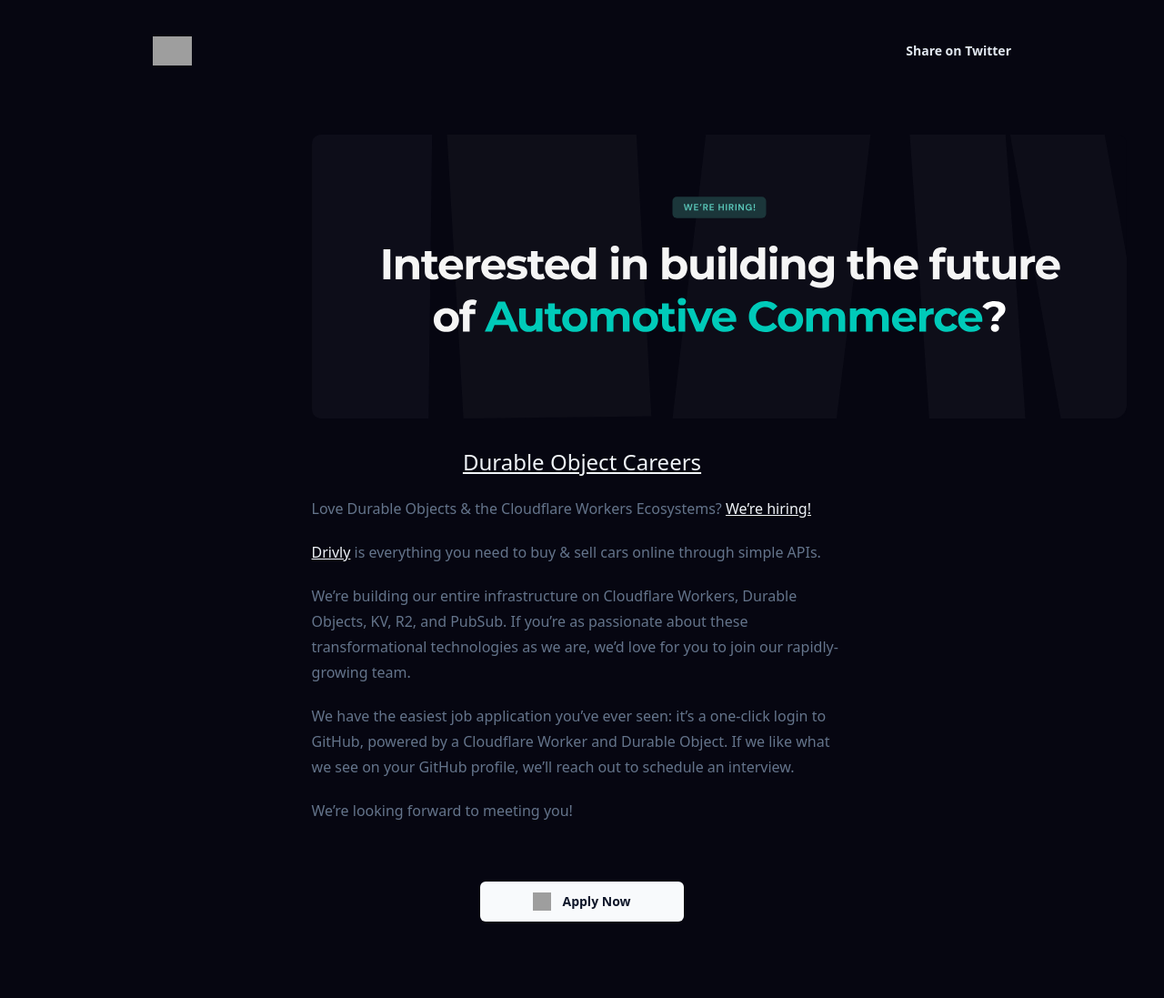
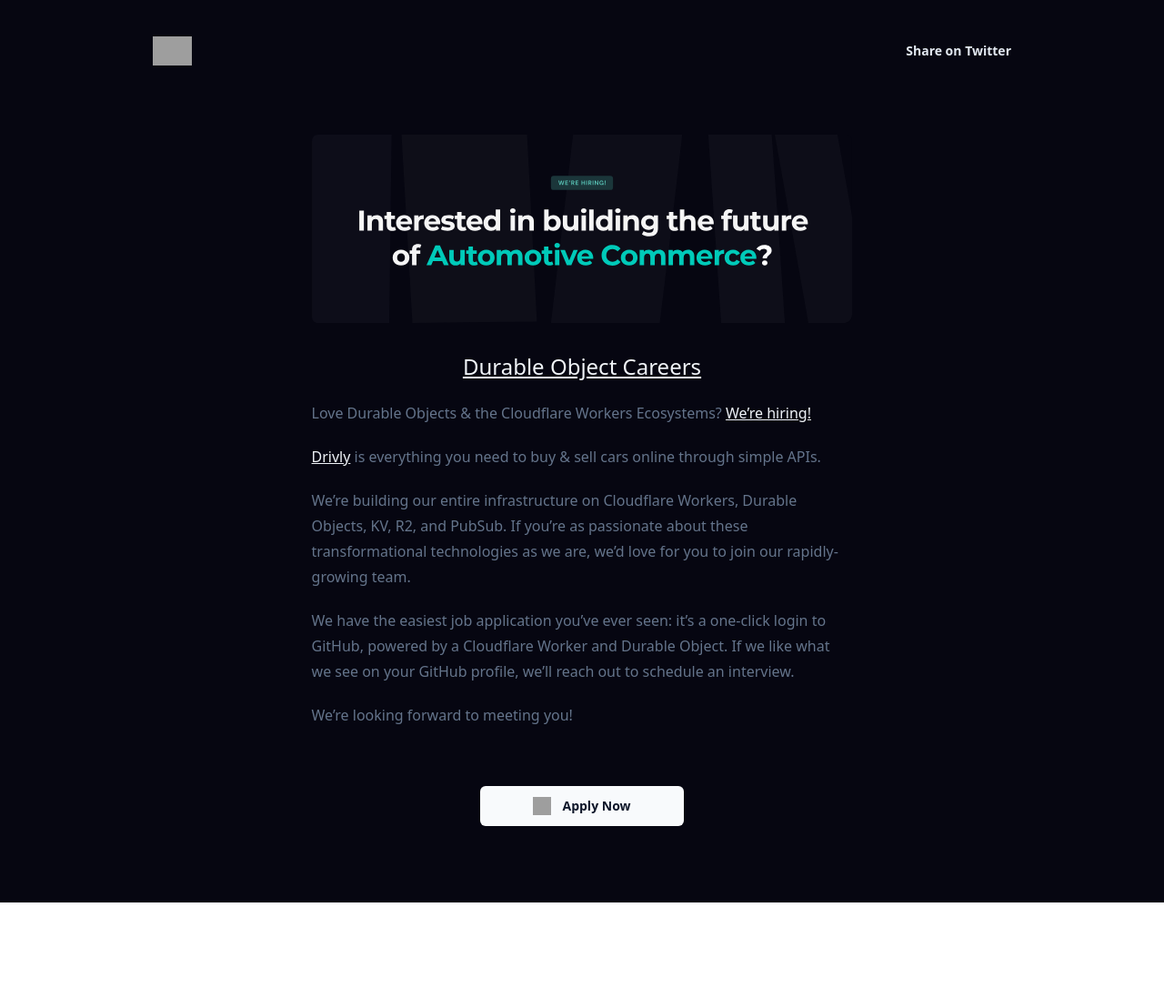
Before and after one commit to drivly/careers.do, a Jekyll site: the page built from README.md, in a window 1280 px wide. Shown: the whole page at 91% size. Built offline with Jekyll 4.4.1, drawn with Linux system fonts in a browser that asks for light colours; nearby versions of some CDN libraries; our own code applies the rules of GitHub Pages for plain Markdown files; after the commit the page ends 992 px from its top, so only the background shows below that; grey boxes are pictures that could not be loaded.

Commit message:
updated w

```diff
--- a/_layouts/default.html
+++ b/_layouts/default.html
@@ -30,7 +30,7 @@
   <div class="relative flex min-h-screen flex-col justify-center overflow-hidden bg-[#060611] py-4 sm:py-1">
     <div class="mx-auto max-w-5xl px-4 mt-6 sm:py-10 text-center sm:px-6 lg:px-8">
       <div
-        class="mx-auto mt-6 text-md tracking-loose text-slate-500 prose py-6 prose-a:text-slate-100 prose-h1:text-2xl prose-p:text-left prose-p:max-w-2xl prose-img:max-w-4xl prose-img:mx-auto">
+        class="mx-auto mt-6 text-md tracking-loose text-slate-500 prose py-6 prose-a:text-slate-100 prose-h1:text-2xl prose-p:text-left prose-p:max-w-2xl">
         {{ content }}
       </div>
 
```
